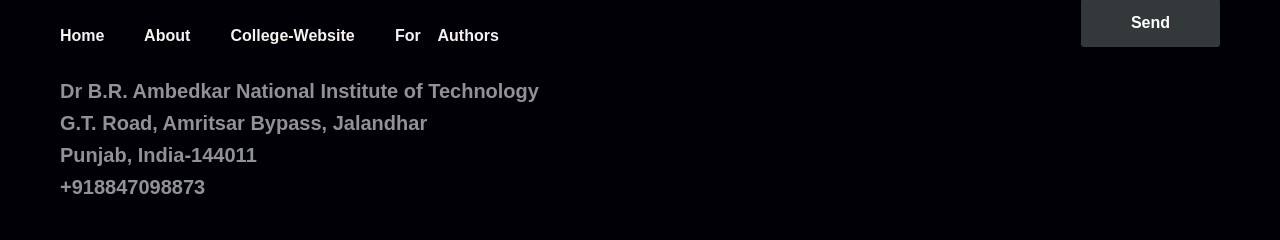
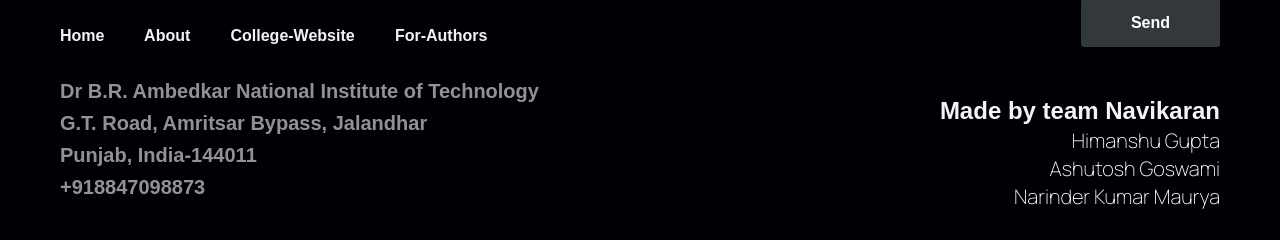
Before and after one commit to narinderkmaurya/IEEE-23-Conference, a website: page index.html in a window 1280 px wide. Shown: the part 2508-2748 px from the top of the page. Drawn offline with nearby package versions, Linux system fonts and the light colour scheme.

Commit message:
Update-1.2

```diff
--- a/index.html
+++ b/index.html
@@ -8,7 +8,10 @@
     <link rel="icon" type="image/x-icon" href="../images/nitj.png" />
     <link rel="preconnect" href="https://fonts.googleapis.com" />
     <link rel="preconnect" href="https://fonts.gstatic.com" crossorigin />
-    <script src="https://kit.fontawesome.com/f0737713a7.js" crossorigin="anonymous"></script>
+    <script
+      src="https://kit.fontawesome.com/f0737713a7.js"
+      crossorigin="anonymous"
+    ></script>
     <link
       href="https://fonts.googleapis.com/css2?family=Abril+Fatface&family=Lobster&family=Manrope:wght@200;400;500&family=Prompt:wght@200;300;400;500;600;800&family=Questrial&display=swap"
       rel="stylesheet"
@@ -17,7 +20,13 @@
       href="https://cdnjs.cloudflare.com/ajax/libs/flowbite/1.6.5/flowbite.min.css"
       rel="stylesheet"
     />
-    <link rel="stylesheet" href="https://cdnjs.cloudflare.com/ajax/libs/font-awesome/6.4.0/css/all.min.css" integrity="sha512-iecdLmaskl7CVkqkXNQ/ZH/XLlvWZOJyj7Yy7tcenmpD1ypASozpmT/E0iPtmFIB46ZmdtAc9eNBvH0H/ZpiBw==" crossorigin="anonymous" referrerpolicy="no-referrer" />
+    <link
+      rel="stylesheet"
+      href="https://cdnjs.cloudflare.com/ajax/libs/font-awesome/6.4.0/css/all.min.css"
+      integrity="sha512-iecdLmaskl7CVkqkXNQ/ZH/XLlvWZOJyj7Yy7tcenmpD1ypASozpmT/E0iPtmFIB46ZmdtAc9eNBvH0H/ZpiBw=="
+      crossorigin="anonymous"
+      referrerpolicy="no-referrer"
+    />
     <link rel="stylesheet" href="https://unpkg.com/aos@next/dist/aos.css" />
     <link rel="stylesheet" href="output.css" />
   </head>
@@ -47,7 +56,11 @@
           class="nav-links flex-1 text-white text-xl text-right"
           id="navLinks"
         >
-         <i onclick="closeMenu()" class="fa-solid fa-circle-xmark sm:hidden p-12 text-3xl"> </i>
+          <i
+            onclick="closeMenu()"
+            class="fa-solid fa-circle-xmark sm:hidden p-12 text-3xl"
+          >
+          </i>
 
           <ul class="inline-block p-3 relative" d>
             <li
@@ -291,7 +304,9 @@
         </table>
       </div>
     </section>
+
     <!-- footer -->
+
     <footer
       class="footer-distributed font-Manrope"
       data-aos="zoom-out-down"
@@ -322,7 +337,7 @@
             >College-Website</a
           >
           ·
-          <a href="#" class="hover:text-gray-300 transition-all">For Authors</a>
+          <a href="#" class="hover:text-gray-300 transition-all">For-Authors</a>
         </p>
 
         <p class="footer-company-name">
@@ -357,6 +372,36 @@
           <textarea name="message" placeholder="Message"></textarea>
           <button class="formbutton" type="submit">Send</button>
         </form>
+        <!-- team credits -->
+
+        <div class="bg-[#020007]" data-aos="slide-up" data-aos-duration="1000">
+          <h1
+            class="text-gray-100 pr-0 pt-12 text-2xl text-right font-semibold"
+          >
+            Made by team Navikaran
+            <div
+              class="flex-col flex text-xl font-Manrope text-white font-thin"
+            >
+              <a
+                href="https://www.linkedin.com/in/himanshu29gupta/"
+                class="hover:scale-105 transition-all"
+                >Himanshu Gupta</a
+              >
+              <a
+                href="https://www.linkedin.com/in/narinder-maurya-141848228/"
+                class="hover:scale-105 transition-all"
+              >
+                Ashutosh Goswami</a
+              >
+
+              <a
+                href="https://www.linkedin.com/in/narinder-maurya-141848228/"
+                class="hover:scale-105 transition-all"
+                >Narinder Kumar Maurya</a
+              >
+            </div>
+          </h1>
+        </div>
       </div>
     </footer>
 
```
Also changed, not shown: output.css.
